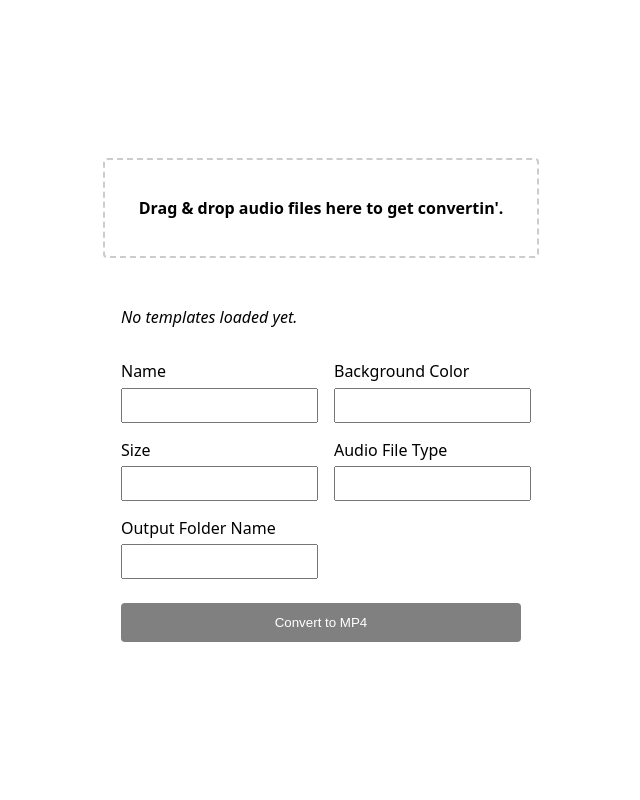
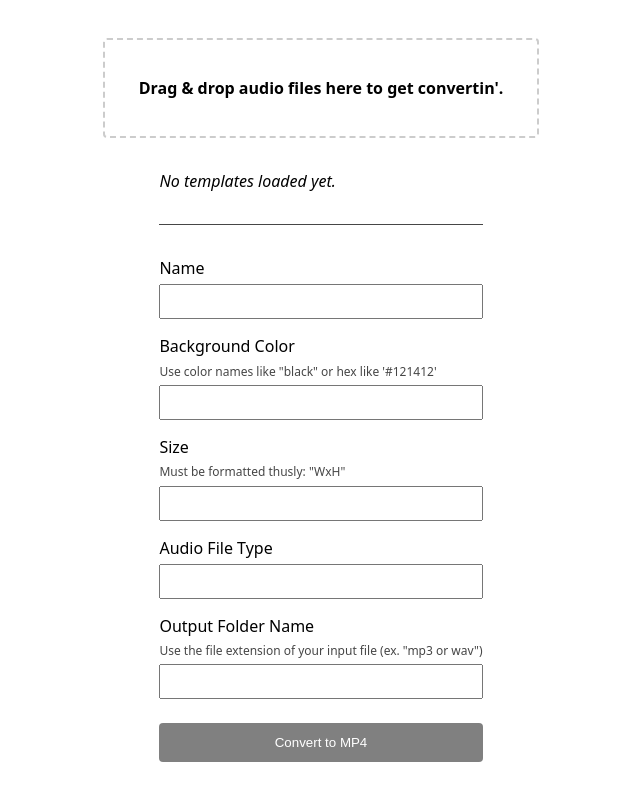
Before and after one commit to rvlouie/audio-to-video-converter, a Svelte app: page / in a window 1280 px wide. Shown: the whole page, without its empty margins (319-959 px from the left). Built offline with nearby package versions, Linux system fonts and the light colour scheme.

Commit message:
Canary v1

```diff
--- a/electron/main.js
+++ b/electron/main.js
@@ -21,8 +21,8 @@ ffmpeg.setFfmpegPath(ffmpegPath);
 function createWindow() {
 
   const win = new BrowserWindow({
-    width: 800,
-    height: 600,
+    width: 570,
+    height: 800,
     webPreferences: {
       preload: path.join(__dirname, 'preload.js'),
       contextIsolation: true
--- a/src/App.svelte
+++ b/src/App.svelte
@@ -93,6 +93,9 @@
 {:else}
   <p><em>No templates loaded yet.</em></p>
 {/if}
+
+<div class="spacer" />
+
 <!-- Custom Template Form -->
 {#if isCustom}
   <div class="parameters">
@@ -102,14 +105,17 @@
     </div>
     <div class="form-element">
       <label>Background Color</label>
+      <p>Use color names like "black" or hex like '#121412'</p>
       <input placeholder="Background" bind:value={color} />
     </div>
     <div class="form-element">
       <label>Size</label>
+      <p>Must be formatted thusly: "WxH"</p>
       <input placeholder="Size" bind:value={size} />
     </div>
     <div class="form-element">
       <label>Audio File Type</label>
+      <p>Use the file extension of your input file (ex. "mp3 or wav")</p>
       <input placeholder="Audio Ext" bind:value={audioExt} />
     </div>
     <div class="form-element">
@@ -144,10 +150,12 @@
     </div>
     <div class="form-element">
       <label>Background Color</label>
+      <p>Use color names like "black" or hex like '#121412'</p>
       <input bind:value={selected.color} />
     </div>
     <div class="form-element">
       <label>Size</label>
+      <p>Must be formatted thusly: "WxH"</p>
       <input bind:value={selected.size} />
     </div>
     <div class="form-element">
@@ -156,6 +164,7 @@
     </div>
     <div class="form-element">
       <label>Output Folder Name</label>
+      <p>Use the file extension of your input file (ex. "mp3 or wav")</p>
       <input bind:value={selected.outputFolder} />
     </div>
   </div>
@@ -194,6 +203,10 @@
     align-items: center;
     gap: 2rem;
   }
+
+  :global(p) {
+    margin: 0;
+  }
   .dropzone {
     border: 2px dashed #ccc;
     padding: 1rem;
@@ -201,6 +214,12 @@
     border-radius: 4px;
     min-width: 334px;
     width: 100%;
+  }
+
+  .spacer {
+    height: 1px;
+    background-color: #464646;
+    margin: 1rem 0;
   }
 
   .main-functionality {
@@ -211,8 +230,8 @@
   }
 
   .parameters {
-    display: grid;
-    grid-template-columns: 1fr 1fr;
+    display: flex;
+    flex-direction: column;
     gap: 1rem;
   }
   .form-element input, .form-element select {
@@ -225,6 +244,10 @@
     display: flex;
     flex-direction: column;
     gap: 0.33rem;
+  }
+  .form-element p {
+    font-size: 0.75rem;
+    color: #464646;
   }
 
   .form-element label {
```
